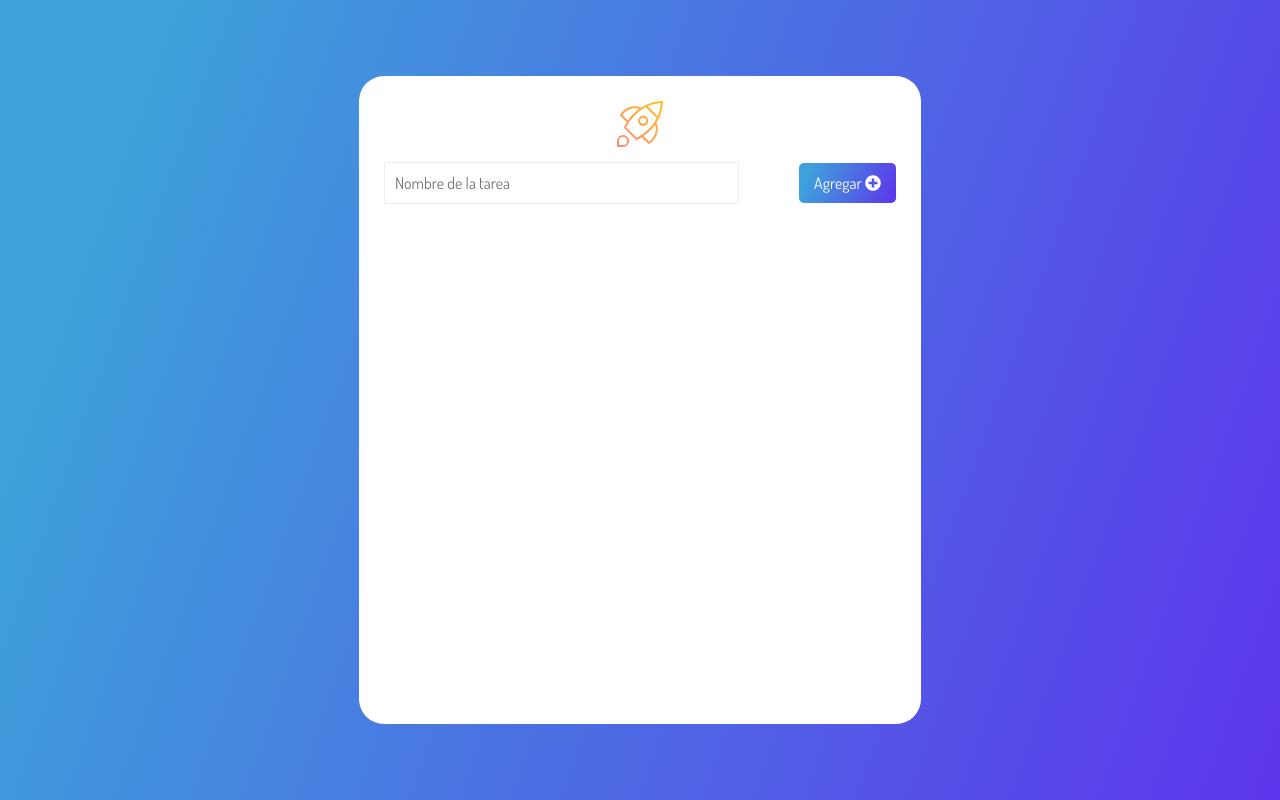
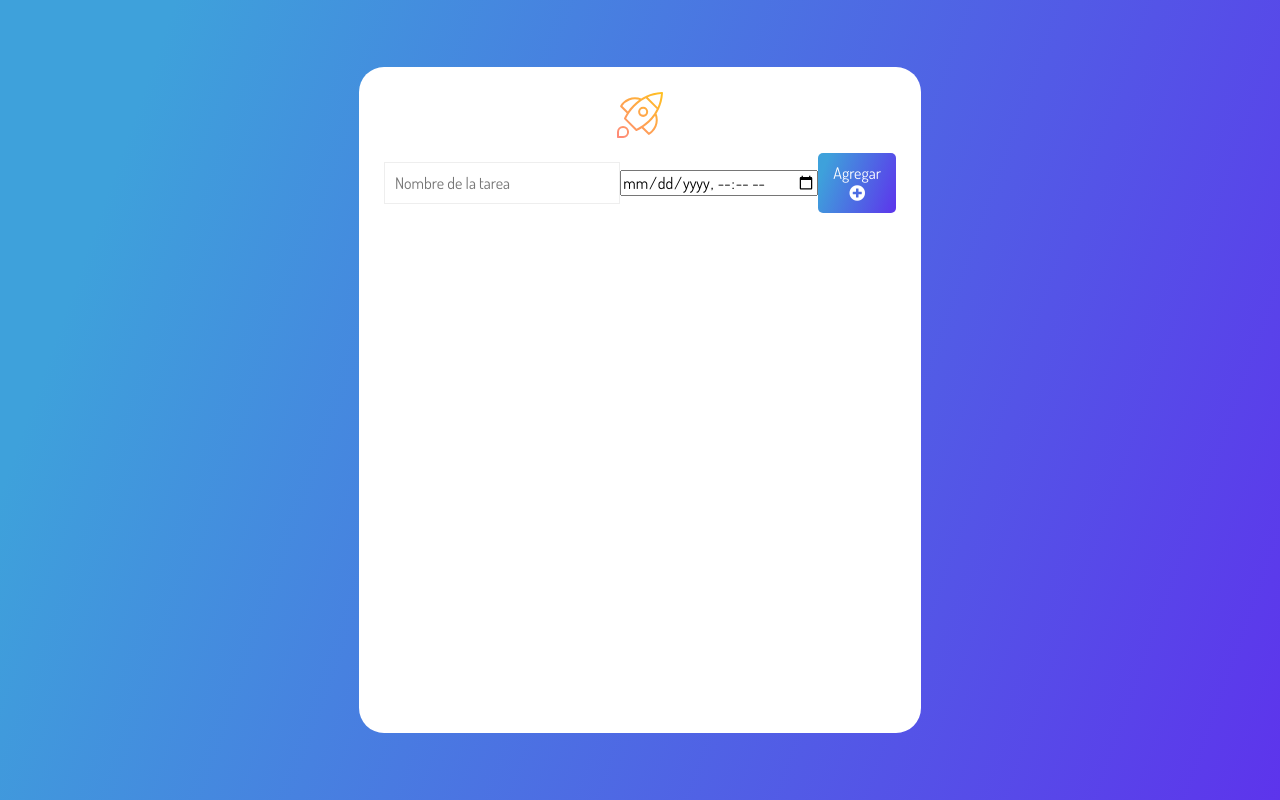
Before and after one commit to quserforgitp/alura-task-manager, a plain HTML site: page index.html in a window 1280 px wide. Drawn offline with Linux system fonts and the light colour scheme.

Commit message:
added input para seleccionar fecha

```diff
--- a/index.html
+++ b/index.html
@@ -31,6 +31,7 @@
               autocomplete="off"
               data-form-input
             />
+            <input type="datetime-local"/>
             <button type="submit" class="btnCreate" data-form-btn>
               Agregar <i class="fas fa-plus-circle"></i>
             </button>
```
